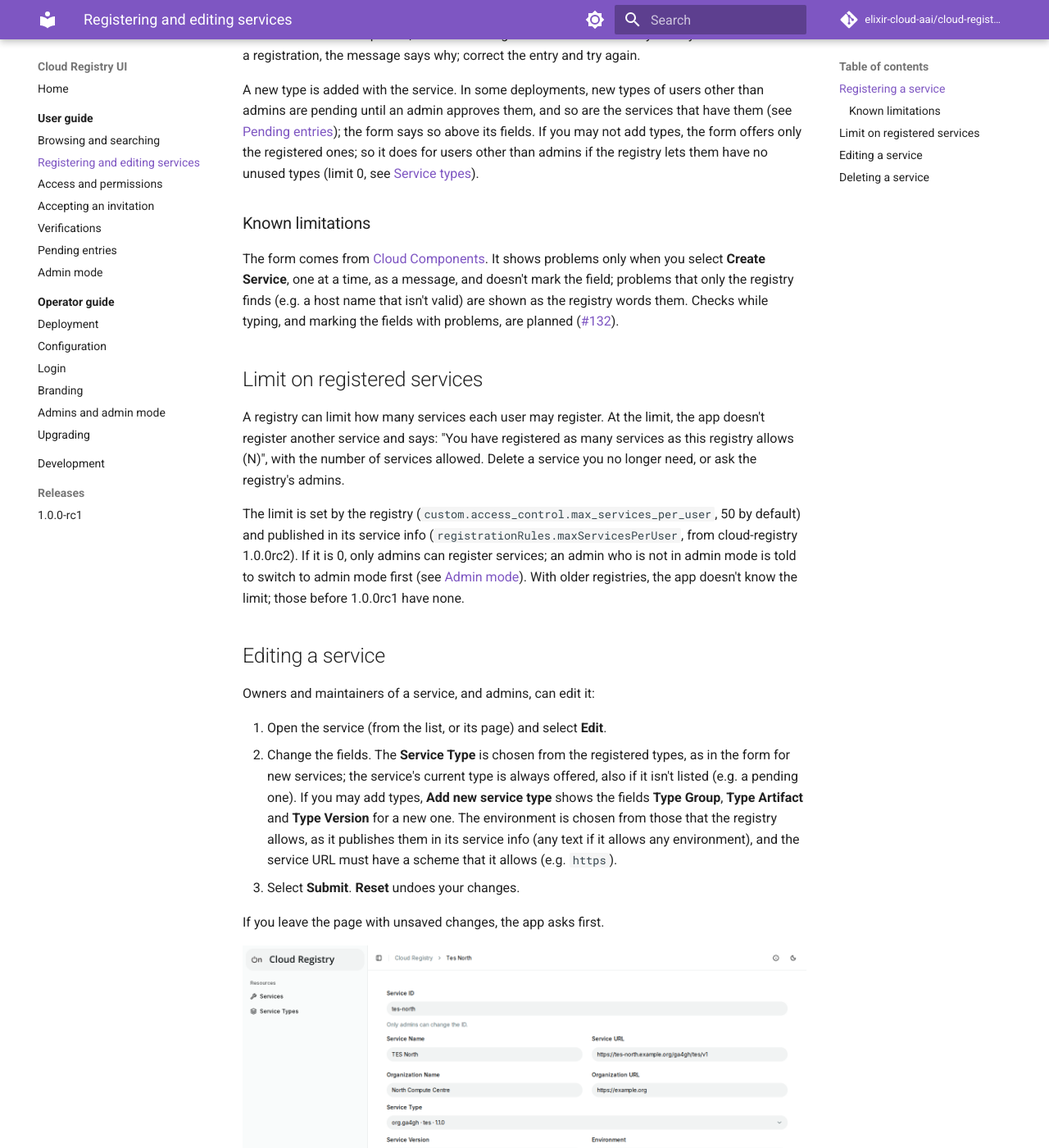
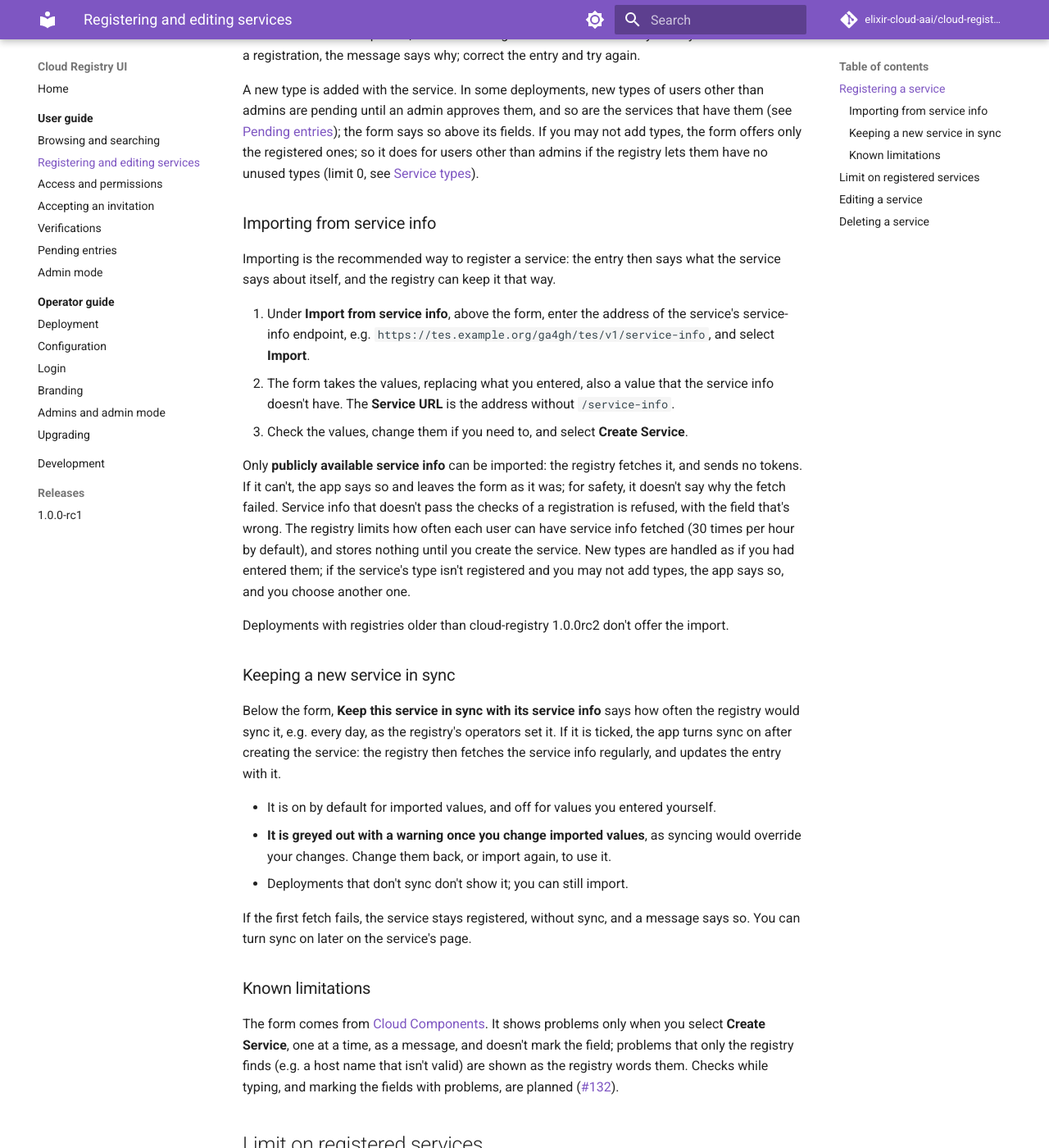
Before and after one commit to elixir-cloud-aai/cloud-registry-ui, an MkDocs documentation site: the page built from docs/user-guide/registering.md, in a window 1280 px wide and 1400 px high, scrolled down 2217 px. Shown: the whole window at 82% size. Built offline with MkDocs 1.6.1 and Material for MkDocs 9.7.7, drawn with Linux system fonts in a browser that asks for light colours; comment, search, counter and statistics services are not loaded; some of the changed text lies outside the part shown.

Commit message:
docs: describe importing service info
Refs #206

Co-Authored-By: Claude Opus 5.5 <noreply@anthropic.com>

```diff
--- a/docs/user-guide/registering.md
+++ b/docs/user-guide/registering.md
@@ -9,7 +9,8 @@ permissions](access.md)).
 1. Log in, open **Services** and select **Register Service**. The form
    opens in a modal; links to `/dashboard/services/create` open it too
    (after the login, for users who aren't logged in).
-2. Fill in the form:
+2. Fill in the form, preferably by [importing the service's service
+   info](#importing-from-service-info):
     - **Service Name**: a descriptive name, e.g. "TES North".
     - **Service URL**: the base URL of the service's API, e.g.
       `https://tes.example.org/ga4gh/tes/v1`. Most deployments accept only
@@ -79,6 +80,45 @@ registered ones; so it does for users other than admins if the registry
 lets them have no unused types (limit 0, see [Service
 types](browsing.md#service-types)).
 
+### Importing from service info
+
+Importing is the recommended way to register a service: the entry then says what
+the service says about itself, and the registry can keep it that way.
+
+1. Under **Import from service info**, above the form, enter the address of the
+   service's service-info endpoint, e.g.
+   `https://tes.example.org/ga4gh/tes/v1/service-info`, and select **Import**.
+2. The form takes the values, replacing what you entered, also a value that the
+   service info doesn't have. The **Service URL** is the address without
+   `/service-info`.
+3. Check the values, change them if you need to, and select **Create Service**.
+
+Only **publicly available service info** can be imported: the registry fetches it,
+and sends no tokens. If it can't, the app says so and leaves the form as it was; for
+safety, it doesn't say why the fetch failed. Service info that doesn't pass the checks
+of a registration is refused, with the field that's wrong. The registry limits how
+often each user can have service info fetched (30 times per hour by default), and
+stores nothing until you create the service. New types are handled as if you had
+entered them; if the service's type isn't registered and you may not add types, the
+app says so, and you choose another one.
+
+Deployments with registries older than cloud-registry 1.0.0rc2 don't offer the import.
+
+### Keeping a new service in sync
+
+Below the form, **Keep this service in sync with its service info** says how often the
+registry would sync it, e.g. every day, as the registry's operators set it. If it is
+ticked, the app turns sync on after creating the service: the registry then fetches the
+service info regularly, and updates the entry with it.
+
+- It is on by default for imported values, and off for values you entered yourself.
+- **It is greyed out with a warning once you change imported values**, as syncing would
+  override your changes. Change them back, or import again, to use it.
+- Deployments that don't sync don't show it; you can still import.
+
+If the first fetch fails, the service stays registered, without sync, and a message
+says so. You can turn sync on later on the service's page.
+
 ### Known limitations
 
 The form comes from [Cloud
```
Also changed, not shown: docs/development.md (+10 -1 lines), docs/operator-guide/configuration.md (+2 -0 lines), docs/operator-guide/index.md (+1 -0 lines), docs/operator-guide/upgrading.md (+6 -0 lines), 1 other file.
